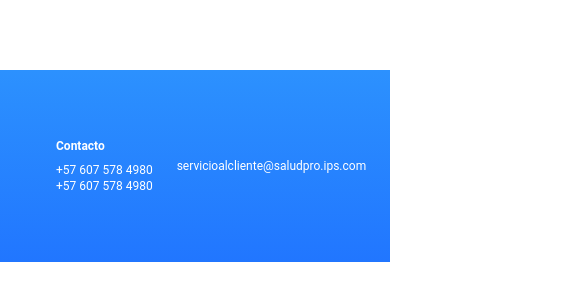
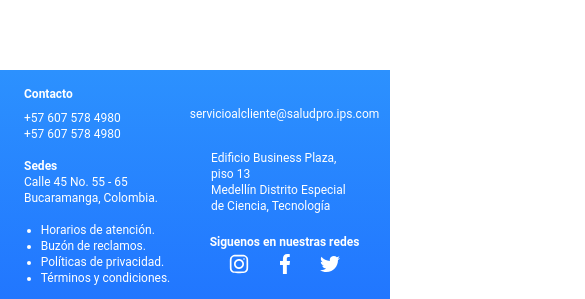
Before and after one commit to Jerdirlson/Ing-Software-Front, a React (Vite) app: page /citas in a window 390 px wide. Shown: the part 870-1169 px from the top of the page, 585 px wide, since content can reach past the window. Before the commit the page ends 1132 px from the top, so only its background shows below. Built offline with nearby package versions, Linux system fonts and the light colour scheme; what @midudev/tailwind-animations would draw is missing.

Commit message:
footer responsive & animated social

```diff
--- a/src/components/Footer.jsx
+++ b/src/components/Footer.jsx
@@ -10,7 +10,7 @@ import TWITTER_ICON from '../assets/svg/icons/social/twitter.svg'
 
 const Footer = () => {
     return (
-        <footer className='w-full bg-gradient-to-b from-aux-1-blue to-aux-2-blue flex text-xs items-center justify-between px-12 lg:px-16 xl:px-24 2xl:px-28 py-4 text-white 2xl:text-sm'>
+        <footer className='w-full bg-gradient-to-b from-aux-1-blue to-aux-2-blue grid grid-cols-2 sm:grid-cols-3 text-xs p-4 lg:flex lg:items-center lg:justify-between md:px-12 lg:px-16 xl:px-24 2xl:px-28 text-white 2xl:text-sm'>
             <div className='flex flex-col justify-center mx-2 text-justify'>
                 <h2 className="mb-2 font-bold">Contacto</h2>
                 <ul className="flex flex-col text-nowrap">
@@ -21,8 +21,8 @@ const Footer = () => {
                 </ul>
 
             </div>
-            <div className='flex items-center justify-center mx-2 p-2'>servicioalcliente@saludpro.ips.com</div>
-            <div className='flex flex-col justify-center mx-2 text-nowrap'>
+            <div className='flex items-center justify-center mx-2 p-2'><a href="#" className='hover:underline hover:decoration-white'>servicioalcliente@saludpro.ips.com</a></div>
+            <div className='flex flex-col justify-center sm:items-center mx-2 text-nowrap lg:items-start'>
                 <h1 className="font-bold">Sedes</h1>
                 <p>Calle 45 No. 55 - 65</p>
                 <p>Bucaramanga, Colombia.</p>
@@ -52,13 +52,13 @@ const Footer = () => {
                     <h2 className='font-bold'>Siguenos en nuestras redes</h2>
                 </div>
                 <div className='mt-1 flex justify-evenly'>
-                    <a href="/">
+                    <a className="hover:scale-125 hover:rotate-12 duration-300" href="/">
                         <img className='w-5' src={INSTAGRAM_ICON} />
                     </a>
-                    <a href="/">
+                    <a className="hover:scale-125 hover:rotate-12 duration-300" href="/">
                         <img className='w-5' src={FACEBOOK_ICON} />
                     </a>
-                    <a href="/">
+                    <a className="hover:scale-125 hover:rotate-12 duration-300" href="/">
                         <img className='w-5' src={TWITTER_ICON} />
                     </a>
                 </div>
```
